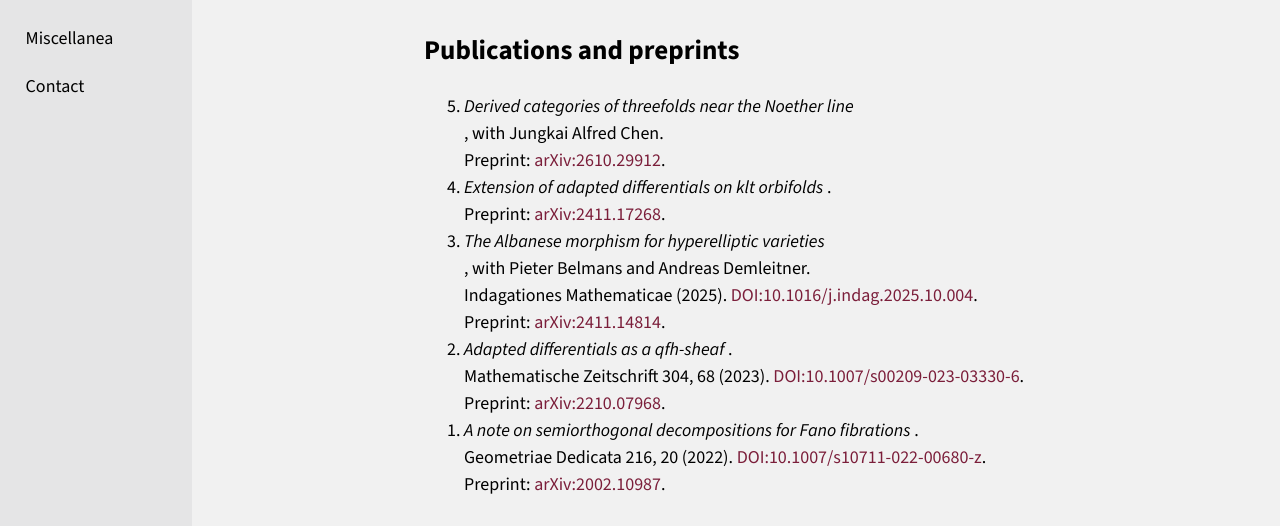
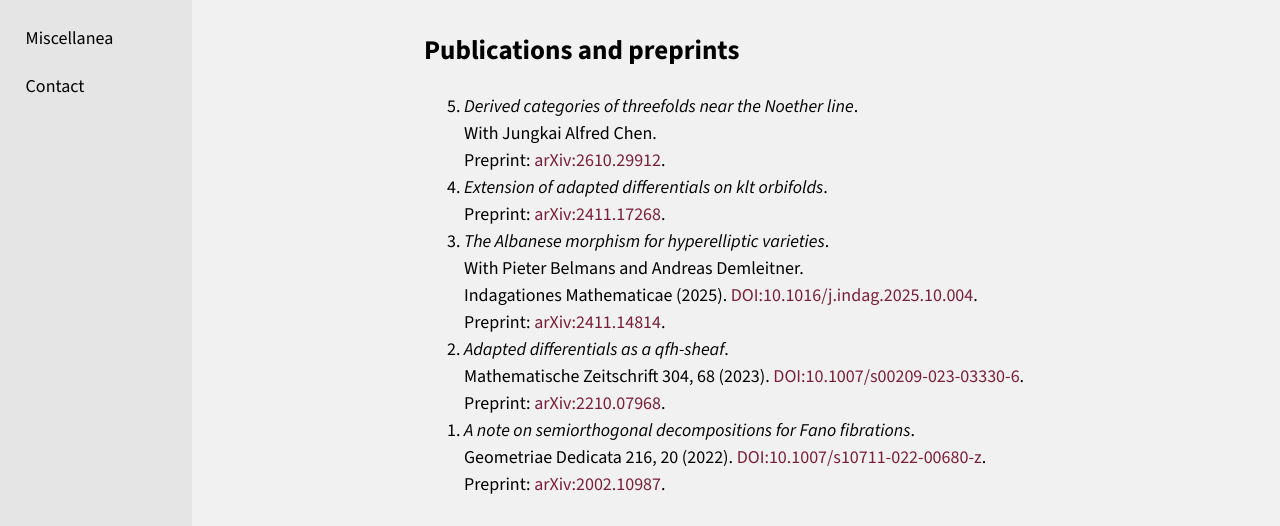
Before and after one commit to pedro-nunez/pedro-nunez.github.io, a Jekyll site: the page built from research.md, in a window 1280 px wide and 1248 px high. Shown: the part 376-902 px from the top of the window. Built offline with Jekyll 4.4.1, drawn with Linux system fonts in a browser that asks for light colours.

Commit message:
Minor formatting on papers

```diff
--- a/research.md
+++ b/research.md
@@ -21,12 +21,10 @@ of algebraic varieties. More specifically:</p>
 <ol reversed>
 {% for pub in site.data.cv.sections.publications %}
   <li>
-    <i>{{ pub.title }}</i>
+    <i>{{ pub.title }}</i>.
     {% assign coauthors = pub.authors | where_exp: "a", "a.name != site.data.cv.name" %}
     {% if coauthors.size > 0 %}
-    <br>, with {% include author-list.html authors=coauthors link_class="person-link" %}.
-    {% else %}
-    .
+    <br>With {% include author-list.html authors=coauthors link_class="person-link" %}.
     {% endif %}
     {% if pub.journal %}
     <br>{{ pub.journal }} ({{ pub.date }}).
```
Also changed, not shown: cv.md (+1 -1 lines).
